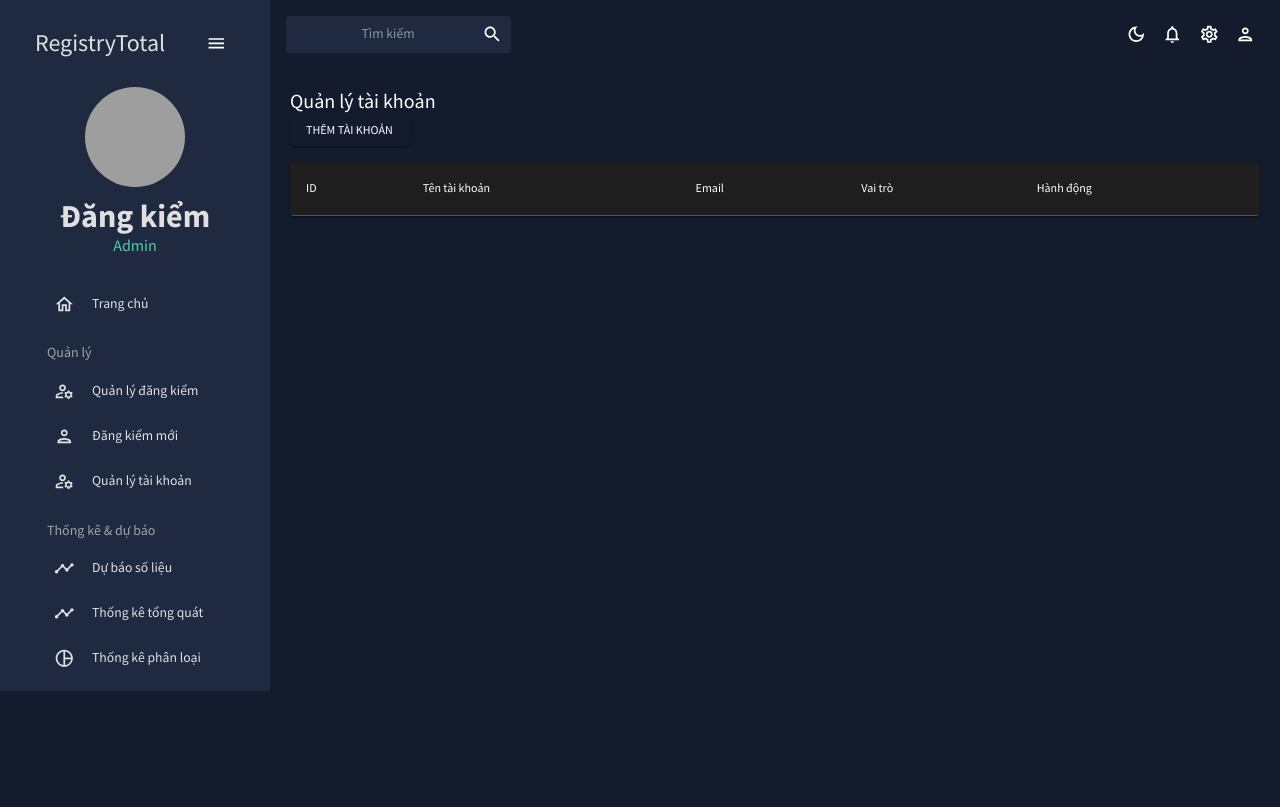
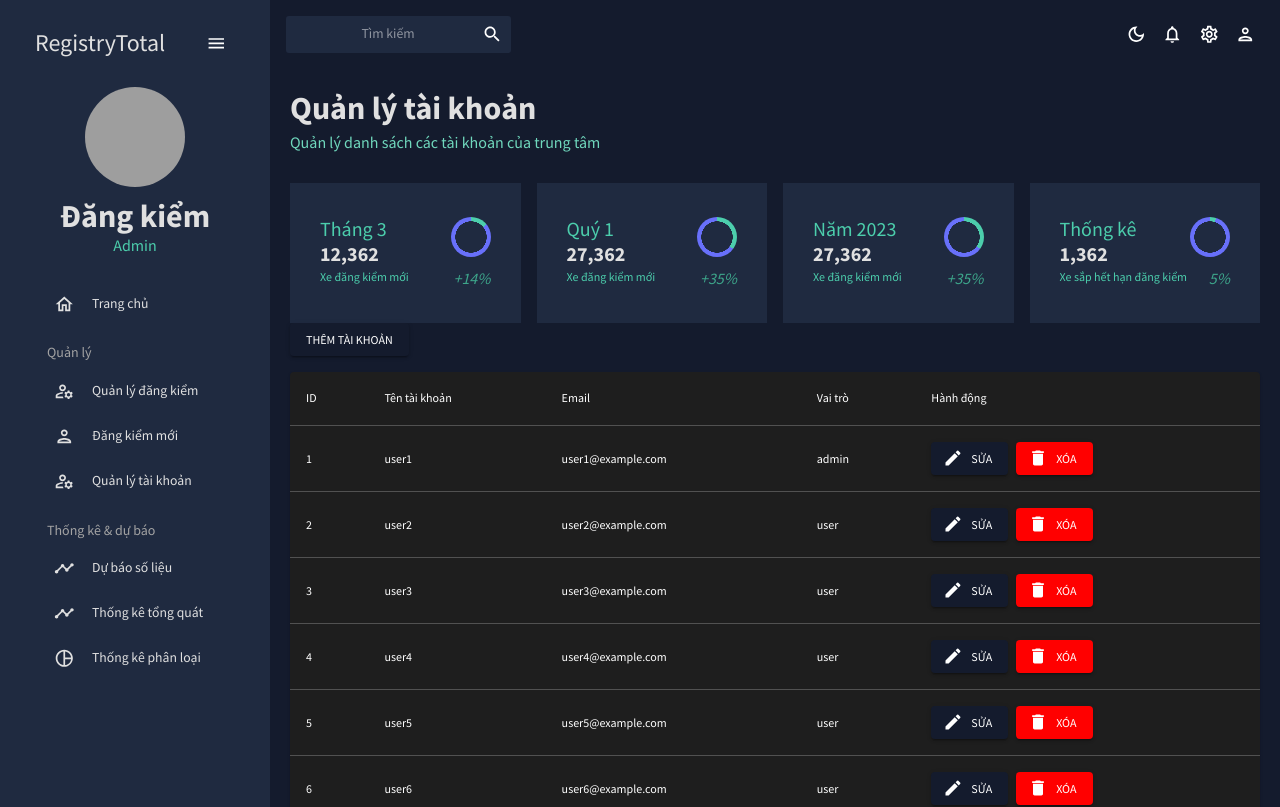
Before and after one commit to SeaDragon1312/webcuoiky, a React (Create React App) app in the folder client/: page /accountManagement in a window 1280 px wide. Shown: the top 807 px of the page. Built offline with nearby package versions, Linux system fonts and the light colour scheme; grey boxes are pictures that could not be loaded.

Commit message:
fix some bug

```diff
--- a/client/src/scenes/accountManagement/index.jsx
+++ b/client/src/scenes/accountManagement/index.jsx
@@ -1,8 +1,14 @@
 import React, { useState } from "react";
-import { Box, Button, Typography, Table, TableBody, TableCell, TableContainer, TableHead, TableRow, Paper, Dialog, DialogActions, DialogContent, DialogTitle, TextField } from "@mui/material";
+import { Box, Button, Typography, Table, TableBody, TableCell, TableContainer, TableHead, TableRow, Paper, Dialog, DialogActions, DialogContent, DialogTitle, TextField, useTheme } from "@mui/material";
 import { Formik, Form, Field } from "formik";
 import * as yup from "yup";
 import { toast } from "react-toastify";
+import EditIcon from '@mui/icons-material/Edit';
+import DeleteIcon from '@mui/icons-material/Delete';
+import Header from "../../components/Header";
+import StatBox from "../../components/StatBox";
+import Grid from '@mui/material/Unstable_Grid2';
+import { tokens } from "../../theme";
 
 const initialValues = {
     username: "",
@@ -16,15 +22,43 @@ const validationSchema = yup.object({
     role: yup.string().required("Required")
 });
 
+const initialAccounts = [
+    { id: 1, username: "user1", email: "user1@example.com", role: "admin" },
+    { id: 2, username: "user2", email: "user2@example.com", role: "user" },
+    { id: 3, username: "user3", email: "user3@example.com", role: "user" },
+    { id: 4, username: "user4", email: "user4@example.com", role: "user" },
+    { id: 5, username: "user5", email: "user5@example.com", role: "user" },
+    { id: 6, username: "user6", email: "user6@example.com", role: "user" },
+    { id: 7, username: "user7", email: "user7@example.com", role: "user" },
+    { id: 8, username: "user8", email: "user8@example.com", role: "user" },
+    { id: 9, username: "user9", email: "user9@example.com", role: "user" },
+    { id: 10, username: "user10", email: "user10@example.com", role: "user" }
+];
+
 const AccountManagement = () => {
-    const [accounts, setAccounts] = useState([]);
-    const [open, setOpen] = useState(false);
+    const theme = useTheme();
+       const colors = tokens(theme.palette.mode);
+       const [open, setOpen] = useState(false);
+    const [accounts, setAccounts] = useState(initialAccounts);
+    // const [open, setOpen] = useState(false);
     const [editAccount, setEditAccount] = useState(null);
+    const [deleteAccount, setDeleteAccount] = useState(null);
+    const [confirmOpen, setConfirmOpen] = useState(false);
 
     const handleOpen = () => setOpen(true);
     const handleClose = () => {
         setOpen(false);
         setEditAccount(null);
+    };
+
+    const handleConfirmOpen = (account) => {
+        setDeleteAccount(account);
+        setConfirmOpen(true);
+    };
+
+    const handleConfirmClose = () => {
+        setConfirmOpen(false);
+        setDeleteAccount(null);
     };
 
     const handleFormSubmit = (values) => {
@@ -43,14 +77,89 @@ const AccountManagement = () => {
         handleOpen();
     };
 
-    const handleDelete = (id) => {
-        setAccounts(accounts.filter(acc => acc.id !== id));
+    const handleDelete = () => {
+        setAccounts(accounts.filter(acc => acc.id !== deleteAccount.id));
         toast.success("Xóa tài khoản thành công");
+        handleConfirmClose();
     };
 
     return (
         <Box m="20px">
-            <Typography variant="h4">Quản lý tài khoản</Typography>
+            <Header title="Quản lý tài khoản" subtitle="Quản lý danh sách các tài khoản của trung tâm" />
+
+            {/* Static */}
+        <Grid container spacing={2} >
+            <Grid xs={6} md={3}>
+                <Box
+                backgroundColor={colors.primary[400]}
+                display="flex"
+                alignItems="center"
+                justifyContent="center"
+                sx={{ height: 140}}>
+                <StatBox
+                    stat="12,362"
+                    title="Tháng 3"
+                    subtitle="Xe đăng kiểm mới"
+                    progress="0.14"
+                    increase="+14%"
+                />
+                </Box>
+            </Grid>
+
+            <Grid xs={6} md={3}>
+                <Box
+                backgroundColor={colors.primary[400]}
+                display="flex"
+                alignItems="center"
+                justifyContent="center"
+                sx={{ height: 140}}
+                >
+                <StatBox
+                    stat="27,362"
+                    title="Quý 1"
+                    subtitle="Xe đăng kiểm mới"
+                    progress="0.35"
+                    increase="+35%"
+                />
+                </Box>
+            </Grid>
+
+            <Grid xs={6} md={3}>
+                <Box
+                backgroundColor={colors.primary[400]}
+                display="flex"
+                alignItems="center"
+                justifyContent="center"
+                sx={{ height: 140}}
+                >
+                <StatBox
+                    stat="27,362"
+                    title="Năm 2023"
+                    subtitle="Xe đăng kiểm mới"
+                    progress="0.35"
+                    increase="+35%"
+                />
+                </Box>
+            </Grid>
+
+            <Grid xs={6} md={3}>
+                <Box
+                backgroundColor={colors.primary[400]}
+                display="flex"
+                alignItems="center"
+                justifyContent="center"
+                sx={{ height: 140}}
+                >
+                <StatBox
+                    stat="1,362"
+                    title="Thống kê"
+                    subtitle="Xe sắp hết hạn đăng kiểm"
+                    progress="0.05"
+                    increase="5%"
+                />
+                </Box>
+            </Grid>
+        </Grid>
             <Button variant="contained" color="primary" onClick={handleOpen}>Thêm tài khoản</Button>
             <TableContainer component={Paper} sx={{ mt: 2 }}>
                 <Table>
@@ -71,8 +180,23 @@ const AccountManagement = () => {
                                 <TableCell>{account.email}</TableCell>
                                 <TableCell>{account.role}</TableCell>
                                 <TableCell>
-                                    <Button onClick={() => handleEdit(account)}>Sửa</Button>
-                                    <Button onClick={() => handleDelete(account.id)}>Xóa</Button>
+                                    <Button
+                                        variant="contained"
+                                        color="primary"
+                                        startIcon={<EditIcon />}
+                                        onClick={() => handleEdit(account)}
+                                        sx={{ mr: 1 }}
+                                    >
+                                        Sửa
+                                    </Button>
+                                    <Button
+                                        variant="contained"
+                                        sx={{ backgroundColor: 'red', color: 'white' }}
+                                        startIcon={<DeleteIcon />}
+                                        onClick={() => handleConfirmOpen(account)}
+                                    >
+                                        Xóa
+                                    </Button>
                                 </TableCell>
                             </TableRow>
                         ))}
@@ -126,6 +250,17 @@ const AccountManagement = () => {
                     </Formik>
                 </DialogContent>
             </Dialog>
+
+            <Dialog open={confirmOpen} onClose={handleConfirmClose}>
+                <DialogTitle>Xác nhận xóa</DialogTitle>
+                <DialogContent>
+                    <Typography>Bạn có chắc chắn muốn xóa tài khoản này?</Typography>
+                </DialogContent>
+                <DialogActions>
+                    <Button onClick={handleConfirmClose} color="secondary">Hủy</Button>
+                    <Button onClick={handleDelete} sx={{ backgroundColor: 'red', color: 'white' }}>Xóa</Button>
+                </DialogActions>
+            </Dialog>
         </Box>
     );
 };
```
